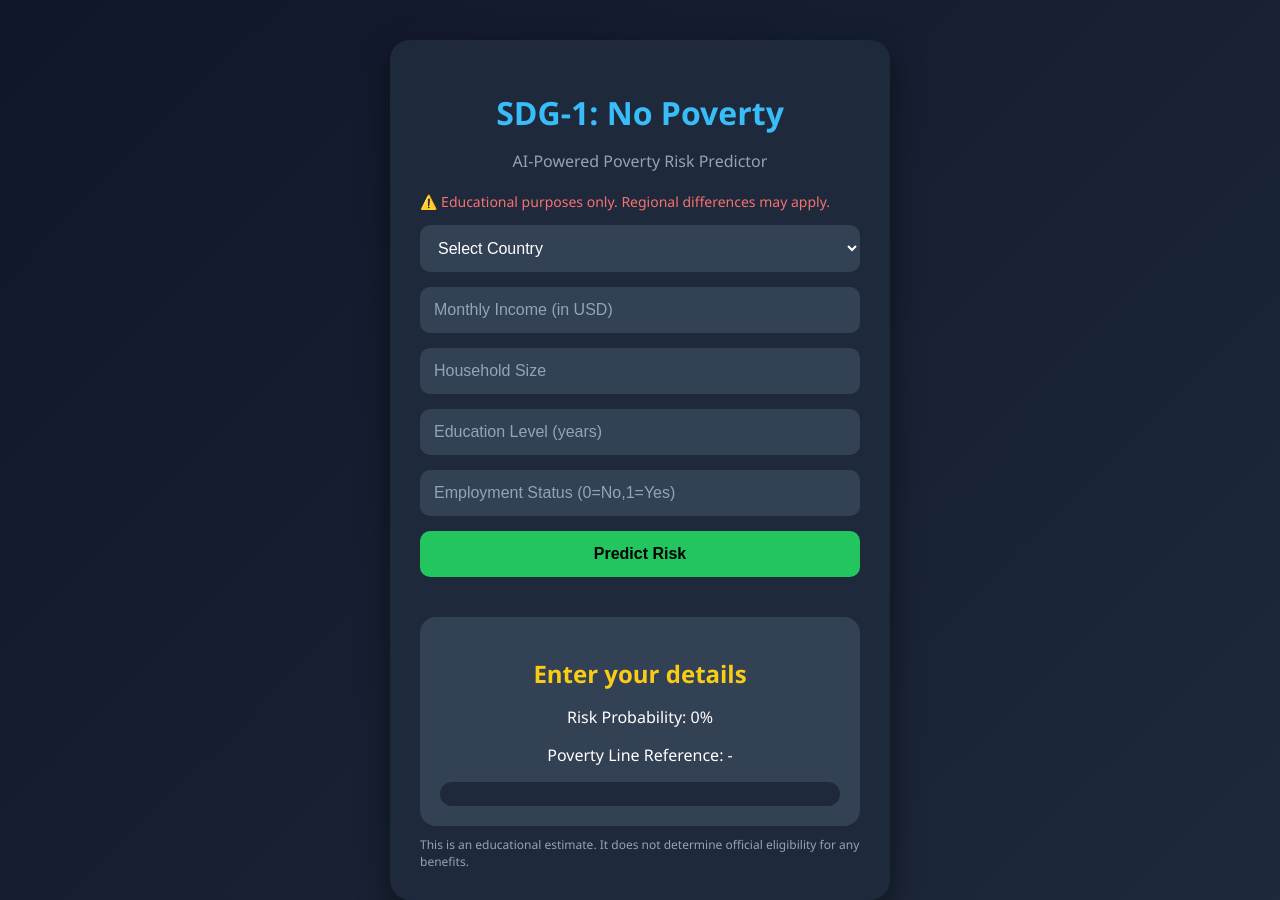
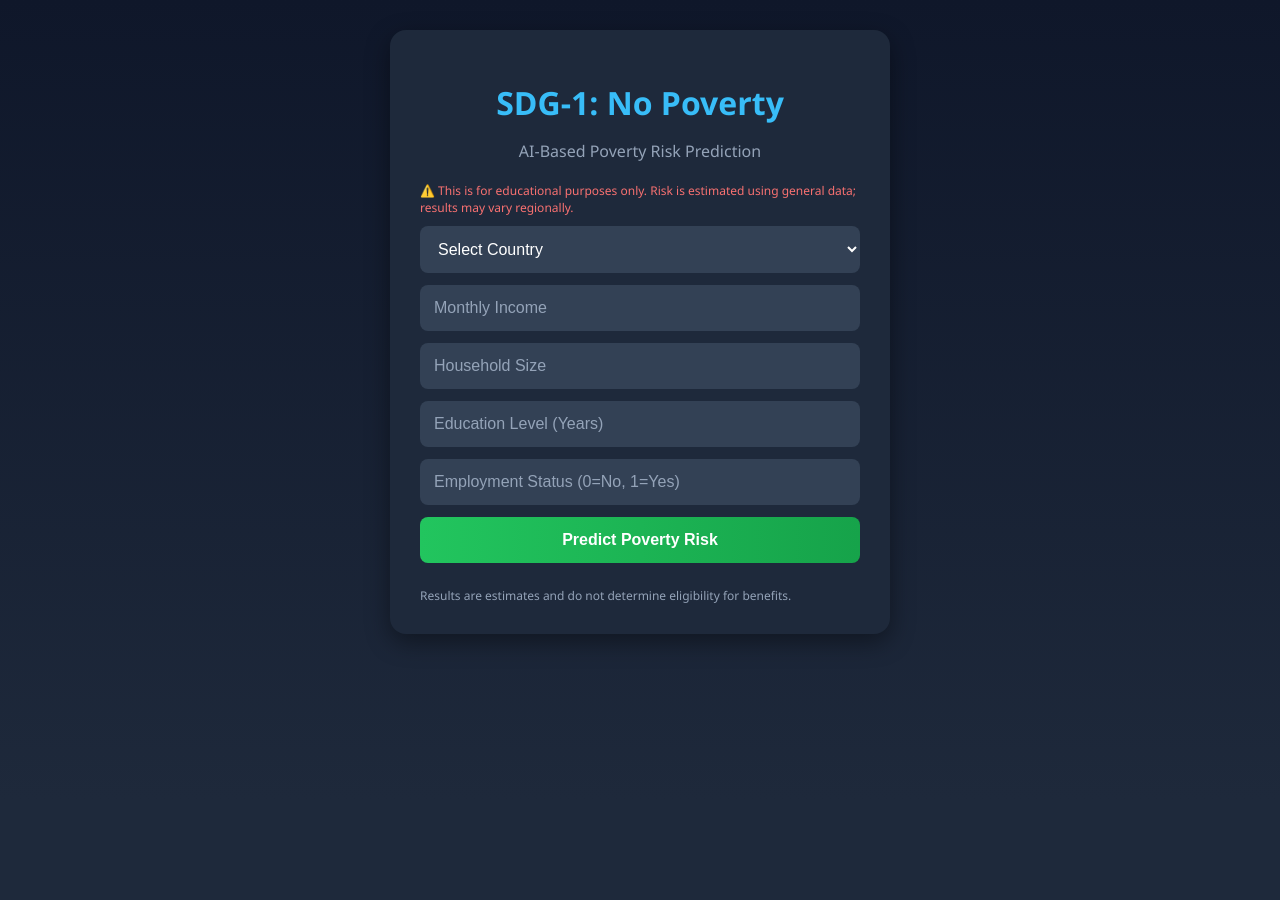
Before and after one commit to Github-of-dp/SDG_Poverty_App, a Flask app: page / in a window 1280 px wide. After the commit the page ends 646 px from the top, so only its background shows below. Run offline with Flask 3, Linux system fonts and the light colour scheme.

Commit message:
Update index.html

```diff
--- a/templates/index.html
+++ b/templates/index.html
@@ -7,7 +7,7 @@
     <style>
         body {
             font-family: 'Segoe UI', Tahoma, Geneva, Verdana, sans-serif;
-        background: linear-gradient(135deg, #0f172a, #1e293b);
+            background: linear-gradient(to bottom, #0f172a, #1e293b);
             color: #fff;
             margin: 0;
             padding: 0;
@@ -16,49 +16,58 @@
             align-items: flex-start;
             min-height: 100vh;
         }
-    .container { margin-top: 40px; width: 100%; max-width: 500px; }
+        .container { margin-top: 30px; width: 100%; max-width: 500px; }
         .card {
             background: #1e293b;
-        border-radius: 20px;
+            border-radius: 16px;
             padding: 30px;
-        box-shadow: 0 10px 30px rgba(0,0,0,0.5);
+            box-shadow: 0 8px 25px rgba(0,0,0,0.4);
         }
-    h1 { text-align: center; color: #38bdf8; margin-bottom: 5px; }
+        h1 { text-align: center; color: #38bdf8; margin-bottom: 10px; }
         p.subtitle { text-align: center; color: #94a3b8; margin-bottom: 20px; }
         form { display: flex; flex-direction: column; }
         input, select, button {
-        padding: 14px; margin-bottom: 15px; border-radius: 10px; border: none; font-size: 16px;
+            padding: 14px; margin-bottom: 12px; border-radius: 8px; border: none; font-size: 16px;
         }
         input, select { background: #334155; color: #fff; }
         input::placeholder { color: #94a3b8; }
         button {
-        background: #22c55e; color: #000; font-weight: bold; cursor: pointer; transition: 0.3s;
+            background: linear-gradient(90deg, #22c55e, #16a34a);
+            color: #fff; font-weight: bold; cursor: pointer;
+            transition: all 0.3s;
         }
-    button:hover { background: #16a34a; }
+        button:hover { background: linear-gradient(90deg, #16a34a, #22c55e); }
         .result-card {
             background: #334155;
             padding: 20px;
-        border-radius: 16px;
-        margin-top: 25px;
+            border-radius: 12px;
+            margin-top: 20px;
             text-align: center;
             animation: fadeIn 0.5s ease-in-out;
         }
-    .result-card h2 { color: #facc15; margin-bottom: 10px; }
-    .disclaimer { font-size: 12px; color: #94a3b8; margin-top: 10px; }
-    /* Risk bar */
-    .risk-bar-container {
-        width: 100%;
-        background: #1e293b;
-        border-radius: 12px;
-        overflow: hidden;
-        margin-top: 15px;
+        .result-card h2 { color: #facc15; margin-bottom: 8px; }
+        .disclaimer { font-size: 12px; color: #94a3b8; margin-top: 12px; }
+        .help-tips { font-size: 14px; color: #c7d2fe; margin-top: 10px; text-align: left; }
+        .gauge-container { position: relative; width: 250px; height: 125px; margin: 20px auto; }
+        .gauge-bg {
+            width: 100%; height: 100%;
+            border-top-left-radius: 125px; border-top-right-radius: 125px;
+            background: conic-gradient(#facc15 0deg, #22c55e 180deg);
         }
-    .risk-bar {
-        height: 24px;
-        width: 0;
-        background: linear-gradient(to right, #facc15, #22c55e);
-        border-radius: 12px;
-        transition: width 0.8s ease;
+        .gauge-pointer {
+            position: absolute; bottom: 0; left: 50%;
+            width: 4px; height: 100px;
+            background: #fff;
+            transform-origin: bottom;
+            transform: rotate(0deg);
+            border-radius: 2px;
+            transition: transform 0.8s ease-out;
+        }
+        .gauge-center {
+            position: absolute; bottom: 0; left: 50%;
+            width: 16px; height: 16px; background: #fff;
+            border-radius: 50%;
+            transform: translateX(-50%);
         }
         @keyframes fadeIn { from {opacity:0; transform:translateY(-10px);} to {opacity:1; transform:translateY(0);} }
     </style>
@@ -67,9 +76,11 @@
     <div class="container">
         <div class="card">
             <h1>SDG-1: No Poverty</h1>
-        <p class="subtitle">AI-Powered Poverty Risk Predictor</p>
+            <p class="subtitle">AI-Based Poverty Risk Prediction</p>
 
-        <p style="color:#f87171; font-size:14px;">⚠️ Educational purposes only. Regional differences may apply.</p>
+            <div style="color:#f87171; font-size:12px; margin-bottom:10px;">
+                ⚠️ This is for educational purposes only. Risk is estimated using general data; results may vary regionally.
+            </div>
 
             <form id="predictForm">
                 <select id="country" required>
@@ -78,60 +89,64 @@
                         <option value="{{c}}">{{c}}</option>
                     {% endfor %}
                 </select>
-            <input type="number" step="any" id="income" placeholder="Monthly Income (in USD)" required>
+                <input type="number" step="any" id="income" placeholder="Monthly Income" required>
                 <input type="number" step="any" id="household_size" placeholder="Household Size" required>
-            <input type="number" step="any" id="education" placeholder="Education Level (years)" required>
-            <input type="number" step="any" id="employment" placeholder="Employment Status (0=No,1=Yes)" required>
-            <button type="button" onclick="calculateRisk()">Predict Risk</button>
+                <input type="number" step="any" id="education" placeholder="Education Level (Years)" required>
+                <input type="number" step="any" id="employment" placeholder="Employment Status (0=No, 1=Yes)" required>
+                <button type="button" id="predictBtn">Predict Poverty Risk</button>
             </form>
 
-        <div class="result-card">
-            <h2 id="status">Enter your details</h2>
+            <div class="result-card" id="resultCard" style="display:none;">
+                <h2 id="status">Risk Status</h2>
                 <p id="probability">Risk Probability: 0%</p>
-            <p id="poverty_line">Poverty Line Reference: -</p>
-            <p id="global_msg"></p>
-            <p id="help_text"></p>
-            <div class="risk-bar-container">
-                <div class="risk-bar" id="risk_bar"></div>
+                <p id="poverty_line">Poverty Line Reference: </p>
+                <div class="gauge-container">
+                    <div class="gauge-bg"></div>
+                    <div class="gauge-pointer" id="pointer"></div>
+                    <div class="gauge-center"></div>
                 </div>
+                <div class="help-tips" id="helpTips"></div>
             </div>
 
             <div class="disclaimer">
-            This is an educational estimate. It does not determine official eligibility for any benefits.
+                Results are estimates and do not determine eligibility for benefits.
             </div>
         </div>
     </div>
 
     <script>
-async function calculateRisk() {
+        const pointer = document.getElementById('pointer');
+        const status = document.getElementById('status');
+        const probabilityText = document.getElementById('probability');
+        const povertyLineText = document.getElementById('poverty_line');
+        const helpTipsDiv = document.getElementById('helpTips');
+        const resultCard = document.getElementById('resultCard');
+
+        document.getElementById('predictBtn').addEventListener('click', async () => {
             const data = {
                 country: document.getElementById('country').value,
-        income: document.getElementById('income').value,
-        household_size: document.getElementById('household_size').value,
-        education: document.getElementById('education').value,
-        employment: document.getElementById('employment').value
+                income: parseFloat(document.getElementById('income').value) || 0,
+                household_size: parseFloat(document.getElementById('household_size').value) || 1,
+                education: parseFloat(document.getElementById('education').value) || 0,
+                employment: parseInt(document.getElementById('employment').value) || 0
             };
 
-    if(!data.country) return alert("Please select a country.");
-
-    const res = await fetch('/predict', {
+            const response = await fetch('/predict', {
                 method: 'POST',
-        headers: { 'Content-Type':'application/json' },
+                headers: { 'Content-Type': 'application/json' },
                 body: JSON.stringify(data)
             });
 
-    const result = await res.json();
+            const result = await response.json();
 
-    document.getElementById('status').textContent = result.risk > 50 ? "High Poverty Risk" : "Low Poverty Risk";
-    document.getElementById('probability').textContent = `Risk Probability: ${result.risk}%`;
-    document.getElementById('poverty_line').textContent = `Poverty Line Reference: $${result.poverty_line}`;
-    document.getElementById('global_msg').textContent = result.global_msg;
-    document.getElementById('help_text').textContent = result.help_text;
+            status.textContent = result.status;
+            probabilityText.textContent = `Risk Probability: ${result.risk}%`;
+            povertyLineText.textContent = `Poverty Line Reference: $${result.poverty_line}`;
+            pointer.style.transform = `rotate(${result.risk * 1.8}deg)`;
 
-    const bar = document.getElementById('risk_bar');
-    bar.style.width = `${result.risk}%`;
-    bar.style.background = `linear-gradient(to right, #facc15, #22c55e)`;
-}
+            helpTipsDiv.innerHTML = result.help_tips.length > 0 ? `<b>Suggested Actions:</b><ul>${result.help_tips.map(t => `<li>${t}</li>`).join('')}</ul>` : '';
+            resultCard.style.display = 'block';
+        });
     </script>
 </body>
 </html>
```
Lines whose indentation alone changed are shown as unchanged.
